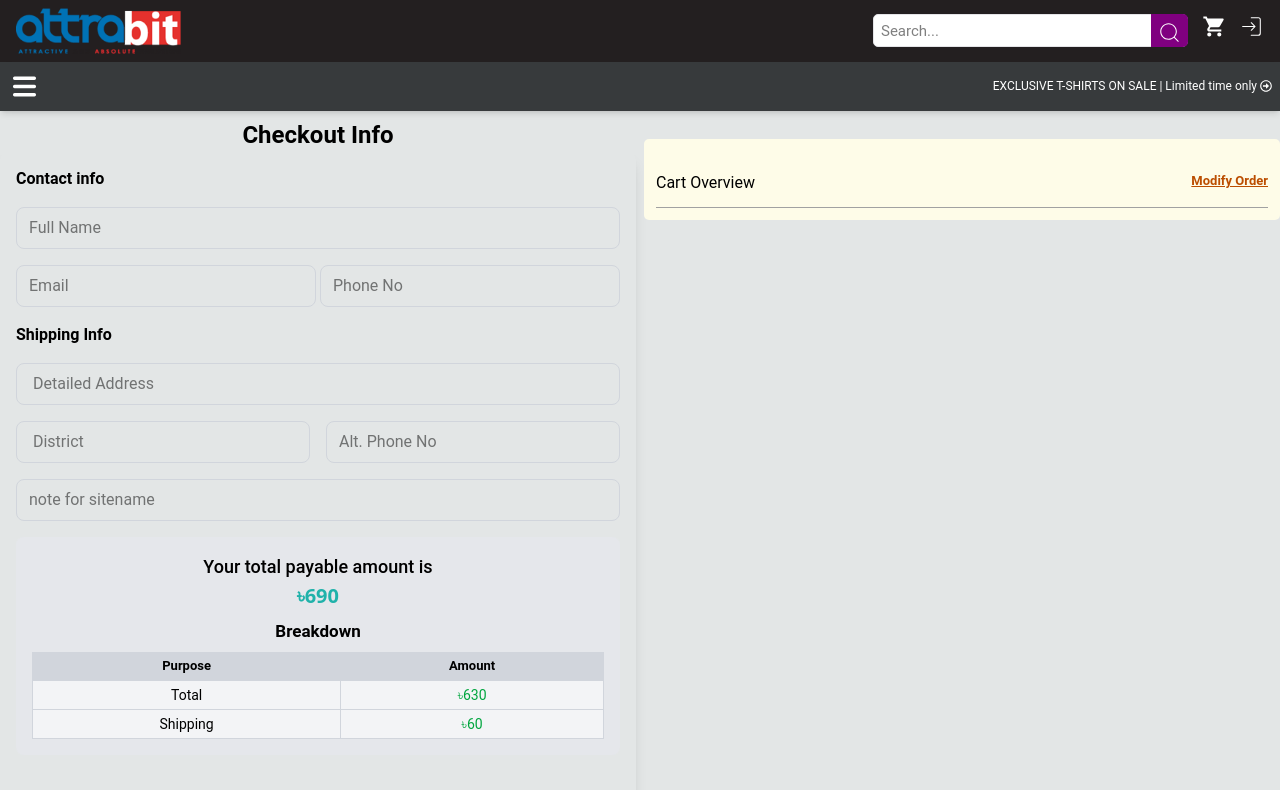
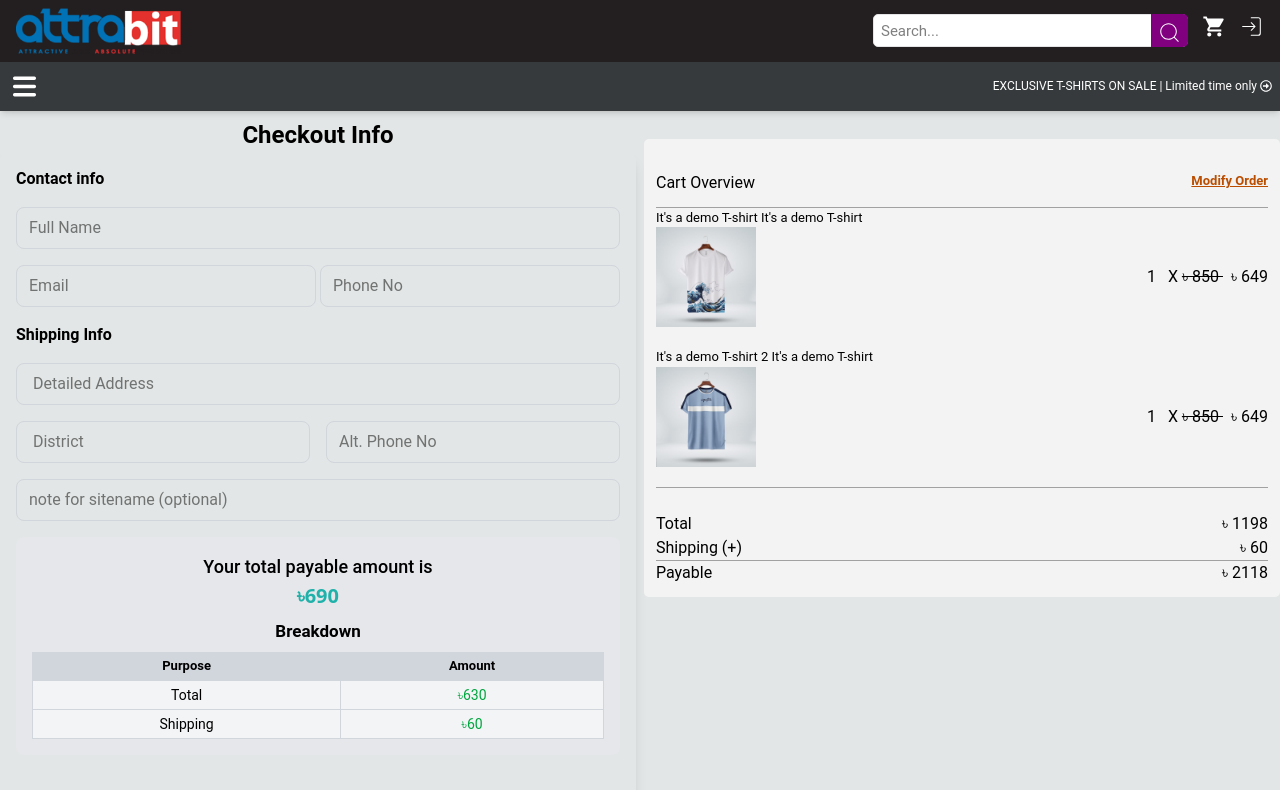
Before and after one commit to alaminshakil111/ECM-AttraR, a React (Vite) app: page /CheckOut in a window 1280 px wide. Shown: the top 790 px of the page. Built offline with nearby package versions, Linux system fonts and the light colour scheme.

Commit message:
CheckOutFi

```diff
--- a/src/pages/CheckOut.jsx
+++ b/src/pages/CheckOut.jsx
@@ -8,19 +8,22 @@ import checkbkash from '../assets/images/checkbkash.jpg';
 import indeximg1 from '../assets/images/indeximg1.jpg';
 import indeximg2 from '../assets/images/indeximg2.jpg';
 
+// import Component
+import ProductExplain from '../components/FeatureProduction';
+
 
 function CheckOutSec() {
     const overViewArray =[
     {
         image: indeximg1,
-        title: "It's a demo T-shirt",
+        title: "It's a demo T-shirt It's a demo T-shirt ",
         oldPrice: 850,
         quantity: 1,
         Price: 649
     },
     {
         image: indeximg2,
-        title: "It's a demo T-shirt 2 ",
+        title: "It's a demo T-shirt 2 It's a demo T-shirt ",
         oldPrice: 850,
         quantity: 1,
         Price: 649
@@ -157,7 +160,7 @@ function CheckOutSec() {
                                 <div>
                                     <input
                                     name="text"
-                                    placeholder="note for sitename"
+                                    placeholder="note for sitename (optional)"
                                     onChange={handleChange}
                                     className="w-full px-3 py-2 border border-gray-300 rounded-md focus:outline-none focus:ring-2 focus:ring-blue-500" ></input>
                                 </div>
@@ -271,15 +274,45 @@ function CheckOutSec() {
 
 
                     <div className=' w-full  '>
-                        <div className=" bg-yellow-50 px-3 pt-8 pb-3 mt-5 rounded-[5px] ">
-                            <div className="flex justify-between pb-3 border-b-1 border-b-neutral-400 ">
+                        <div className=" bg-[#F3F3F3] px-3 pt-8 pb-3 mt-5 rounded-[5px] ">
+                            <div className="flex justify-between pb-3 ">
                                 <h5> Cart Overview </h5>
                                 <a href="/" className="text-[13px] text-amber-700 font-bold underline " > Modify Order </a>
                             </div>
-                            <div className="  " >
+                            <div className="overViewProduct border-b-1 border-b-neutral-400 border-t-1 border-t-neutral-400 " >
+                                {
+                                    overViewArray.map((ProductE, index) => (
+                                        <div key={index} >
+                                            <p className="text-[13px]  "  > {ProductE.title} </p>
+                                            <div className=" flex items-center justify-between mb-5 " >
+                                                <img src= {ProductE.image}  alt= {indeximg1} className=" !h-[100px] " />
+                                                <p className="pl-2 " >
+                                                    <span> {ProductE.quantity} &nbsp; </span>
+                                                    <span> X </span>
+                                                    <span> <strike> ৳ {ProductE.oldPrice} </strike> </span>
+                                                    <span> &nbsp; ৳ {ProductE.Price} </span>
+                                                </p>
+                                            </div>
+                                        </div>
+
+                                    ))
+                                }
 
                             </div>
-
+                            <div className="overViewAmount">
+                                <div className="totalProductAmount pt-2 mt-4 flex justify-between items-center ">
+                                    <h5> Total </h5>
+                                    <span> ৳ 1198  </span>
+                                </div>
+                                <div className="shippingOverView flex justify-between items-center ">
+                                    <h5> Shipping (+) </h5>
+                                    <span>  ৳ 60  </span>
+                                </div>
+                                <div className="paybleOverView flex justify-between items-center border-t-1 border-t-neutral-400 ">
+                                    <h5> Payable </h5>
+                                    <span> ৳ 2118 </span>
+                                </div>
+                            </div>
                         </div>
 
 
@@ -287,6 +320,19 @@ function CheckOutSec() {
 
                 </div>
             </div>
+            <div className="OuterContainerExplain bg-white ">
+                <div className="container px-2 sm:px-0">
+                    <div className="wrapper">
+                        <ProductExplain />
+                    </div>
+                </div>
+            </div>
+
+
+
+
+
+
         </div>
     );
 }
```
Lines whose indentation alone changed are shown as unchanged.
